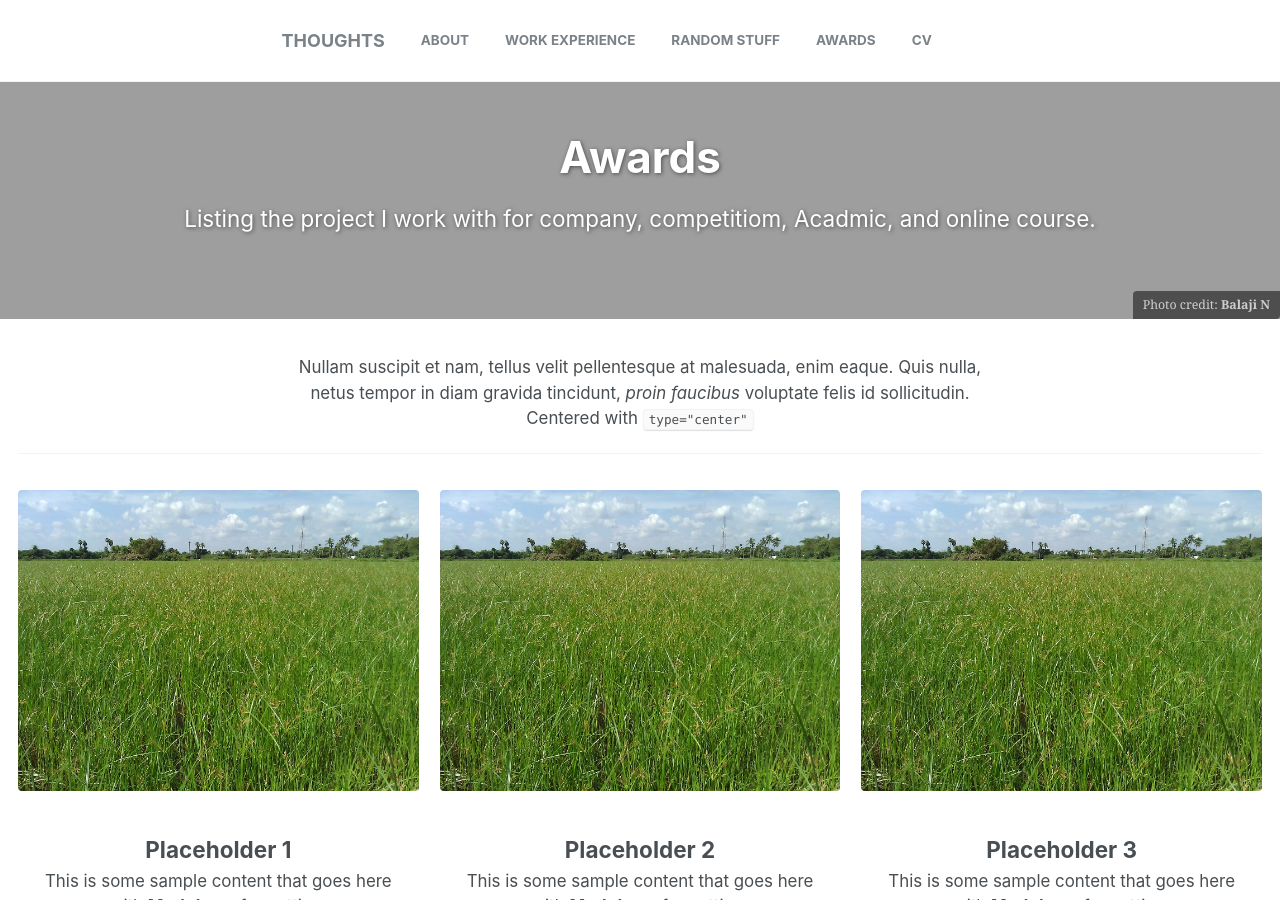
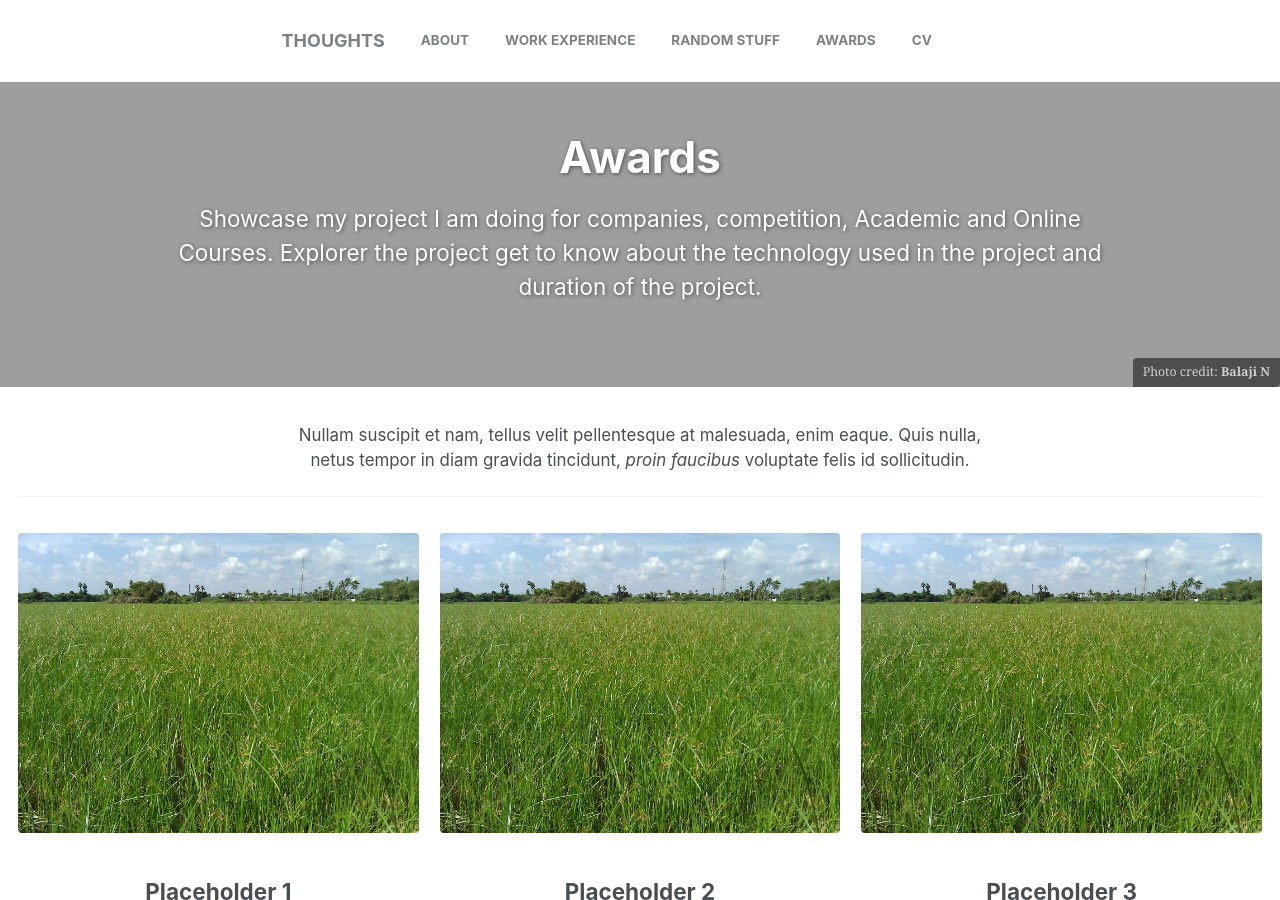
Before and after one commit to balajincse/balajincse.github.io, a Jekyll site: the page built from _pages/splash-page.md, in a window 1280 px wide and 900 px high. Built offline with Jekyll 4.4.1, drawn with Linux system fonts in a browser that asks for light colours.

Commit message:
updating awards

```diff
--- a/_pages/splash-page.md
+++ b/_pages/splash-page.md
@@ -7,9 +7,9 @@ header:
   overlay_color: "#000"
   overlay_image: Lotus-Flower-Photos.jpg
   caption: "Photo credit: [**Balaji N**](http://balajincse.github.io//about/)"
-excerpt: "Listing the project I work with for company, competitiom, Acadmic, and online course."
+excerpt: "Showcase my project I am doing for companies, competition, Academic and Online Courses. Explorer the project get to know about the technology used in the project and duration of the project."
 intro:
-  - excerpt: 'Nullam suscipit et nam, tellus velit pellentesque at malesuada, enim eaque. Quis nulla, netus tempor in diam gravida tincidunt, *proin faucibus* voluptate felis id sollicitudin. Centered with `type="center"`'
+  - excerpt: 'Nullam suscipit et nam, tellus velit pellentesque at malesuada, enim eaque. Quis nulla, netus tempor in diam gravida tincidunt, *proin faucibus* voluptate felis id sollicitudin. '
 feature_row:
   - image_path: background.jpg
     alt: "placeholder image 1"
```
